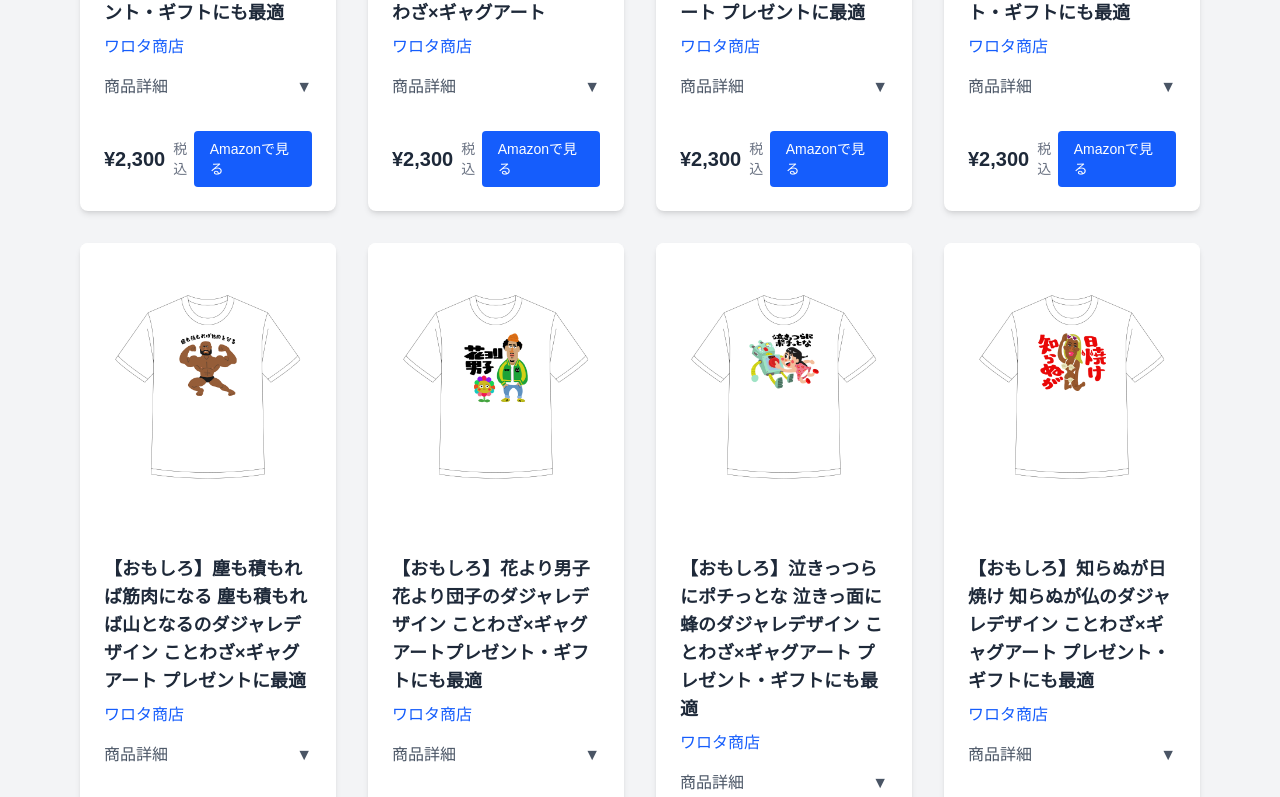
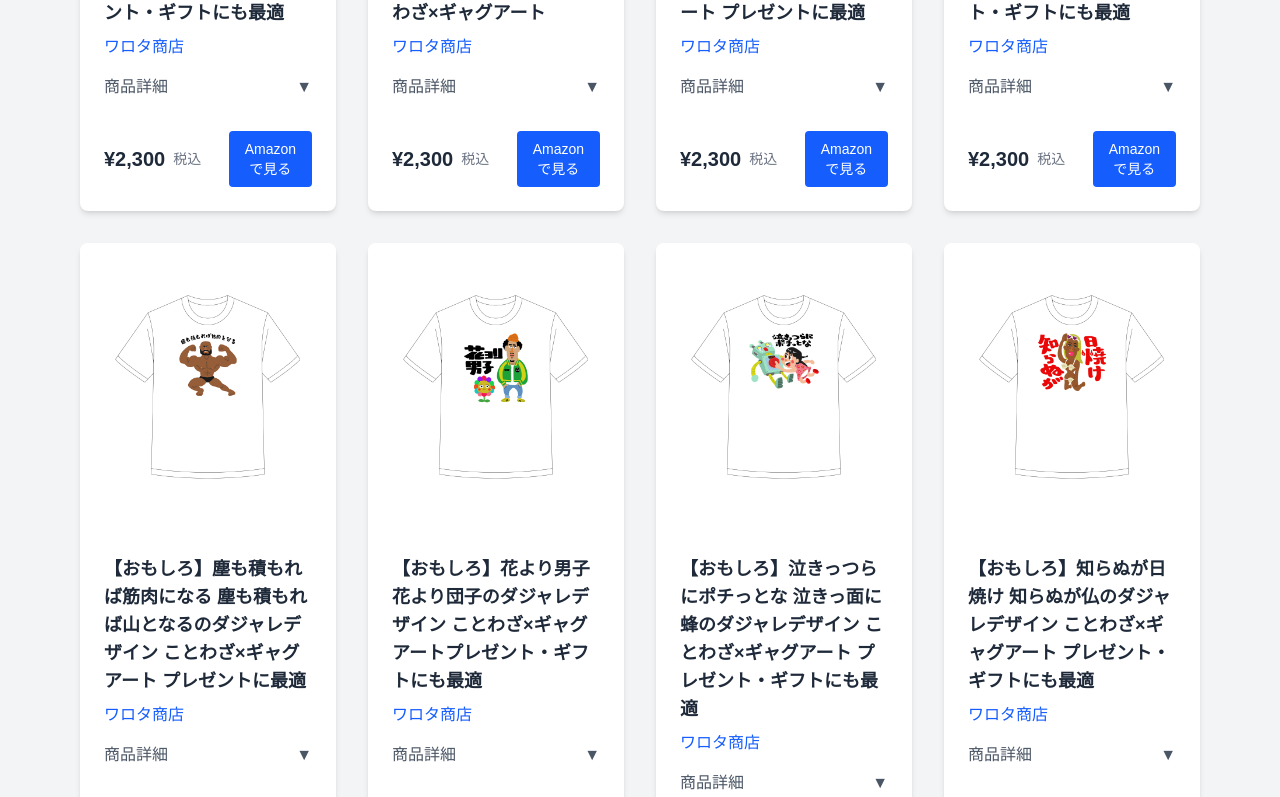
Before and after one commit to Makoto0824/utaraska-web, a Next.js app: page /designshelf/brands/warota-shoten in a window 1280 px wide. Shown: the part 897-1694 px from the top of the page. Built offline with nearby package versions, Linux system fonts and the light colour scheme; a web font is replaced by a local one.

Commit message:
Change Amazon button text to two lines: Amazon and で見る

```diff
--- a/app/designshelf/brands/japanese-art-studio/page.tsx
+++ b/app/designshelf/brands/japanese-art-studio/page.tsx
@@ -327,9 +327,9 @@ export default function JapaneseArtStudio() {
                       href={product.amazonLink}
                       target="_blank"
                       rel="noopener noreferrer"
-                      className="bg-blue-600 hover:bg-blue-700 text-white px-4 py-2 rounded text-sm font-medium transition-colors"
+                      className="bg-blue-600 hover:bg-blue-700 text-white px-4 py-2 rounded text-sm font-medium transition-colors text-center"
                     >
-                      Amazonで見る
+                      Amazon<br />で見る
                     </a>
                   </div>
                 </div>
--- a/app/designshelf/brands/warota-shoten/page.tsx
+++ b/app/designshelf/brands/warota-shoten/page.tsx
@@ -329,9 +329,9 @@ export default function WarotaShoten() {
                       href={product.amazonLink}
                       target="_blank"
                       rel="noopener noreferrer"
-                      className="bg-blue-600 hover:bg-blue-700 text-white px-4 py-2 rounded text-sm font-medium transition-colors"
+                      className="bg-blue-600 hover:bg-blue-700 text-white px-4 py-2 rounded text-sm font-medium transition-colors text-center"
                     >
-                      Amazonで見る
+                      Amazon<br />で見る
                     </a>
                   </div>
                 </div>
--- a/app/designshelf/brands/yuru-style-japan/page.tsx
+++ b/app/designshelf/brands/yuru-style-japan/page.tsx
@@ -327,9 +327,9 @@ export default function YuruStyleJapan() {
                       href={product.amazonLink}
                       target="_blank"
                       rel="noopener noreferrer"
-                      className="bg-blue-600 hover:bg-blue-700 text-white px-4 py-2 rounded text-sm font-medium transition-colors"
+                      className="bg-blue-600 hover:bg-blue-700 text-white px-4 py-2 rounded text-sm font-medium transition-colors text-center"
                     >
-                      Amazonで見る
+                      Amazon<br />で見る
                     </a>
                   </div>
                 </div>
--- a/app/designshelf/page.tsx
+++ b/app/designshelf/page.tsx
@@ -605,9 +605,9 @@ export default function DesignShelf() {
                       href={product.amazonLink}
                       target="_blank"
                       rel="noopener noreferrer"
-                      className="bg-blue-600 hover:bg-blue-700 text-white px-4 py-2 rounded text-sm font-medium transition-colors"
+                      className="bg-blue-600 hover:bg-blue-700 text-white px-4 py-2 rounded text-sm font-medium transition-colors text-center"
                     >
-                      Amazonで見る
+                      Amazon<br />で見る
                     </a>
                   </div>
                 </div>
```
